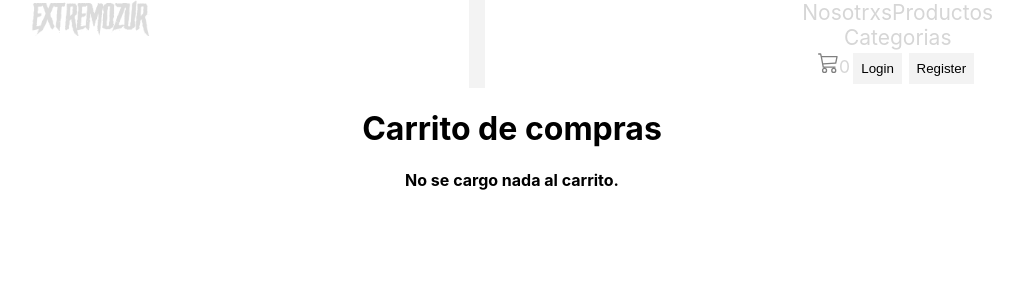
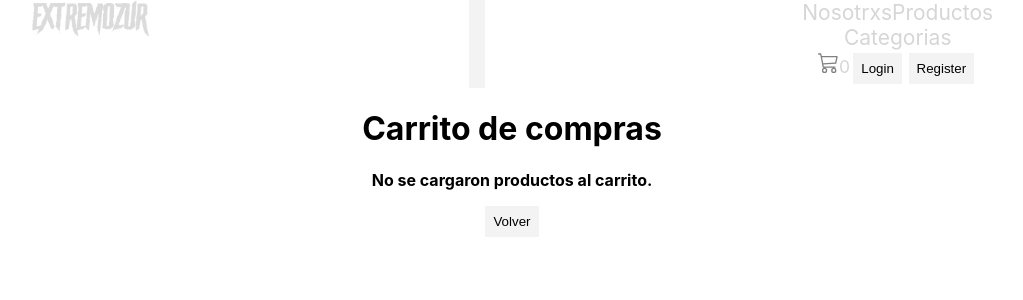
Before and after one commit to JorgeSchelotto/EcommerceReactjs, a React (Create React App) app: page /shoppingCart in a window 1280 px wide. Shown: the top 300 px of the page, without its empty margins (128-1151 px from the left). Built offline with nearby package versions, Linux system fonts and the light colour scheme; the HTML template or start-up script is replaced by a standard one.

Commit message:
Desafio render condicional

```diff
--- a/src/components/ShoppingCart/Cart.jsx
+++ b/src/components/ShoppingCart/Cart.jsx
@@ -1,12 +1,12 @@
-import React, {useEffect} from "react";
+import React, { useEffect } from "react";
 import "./Cart.css";
 import { Container, Row, Col } from "react-bootstrap";
-
+import { Link } from "react-router-dom";
 import { useCartContext } from "../../Context/cartContext";
 
 
-export function CacheView(){
-    const {cache, cacheSize} = useCartContext()
+export function CacheView() {
+  const { cache, cacheSize } = useCartContext()
 
   useEffect(() => {
 
@@ -14,14 +14,20 @@ export function CacheView(){
 
 
   return (
+
     <>
+
+      <p>
         {cacheSize > 0 ? (
-                cache.map(p =>  <div><span> {p.item.name} Cantidad: {p.total} </span></div> )
+          cache.map(p => <div><span> {p.item.name} Cantidad: {p.total} </span></div>)
 
         ) : (
-                <strong>No se cargo nada al carrito. </strong>
+            <strong>No se cargaron productos al carrito. </strong>
           )}
-
+      </p>
+      <Link to="/">
+        <button> Volver </button>
+      </Link>
     </>
   )
 }
@@ -33,9 +39,9 @@ export default function Cart() {
   return (
     <Container>
       <Row>
-        <Col xs={10} md={5}>
+        <Col xs={12} md={12}>
           <h1>Carrito de compras</h1>
-          <CacheView/>
+          <CacheView />
         </Col>
       </Row>
     </Container>
```
Lines whose indentation alone changed are shown as unchanged.
